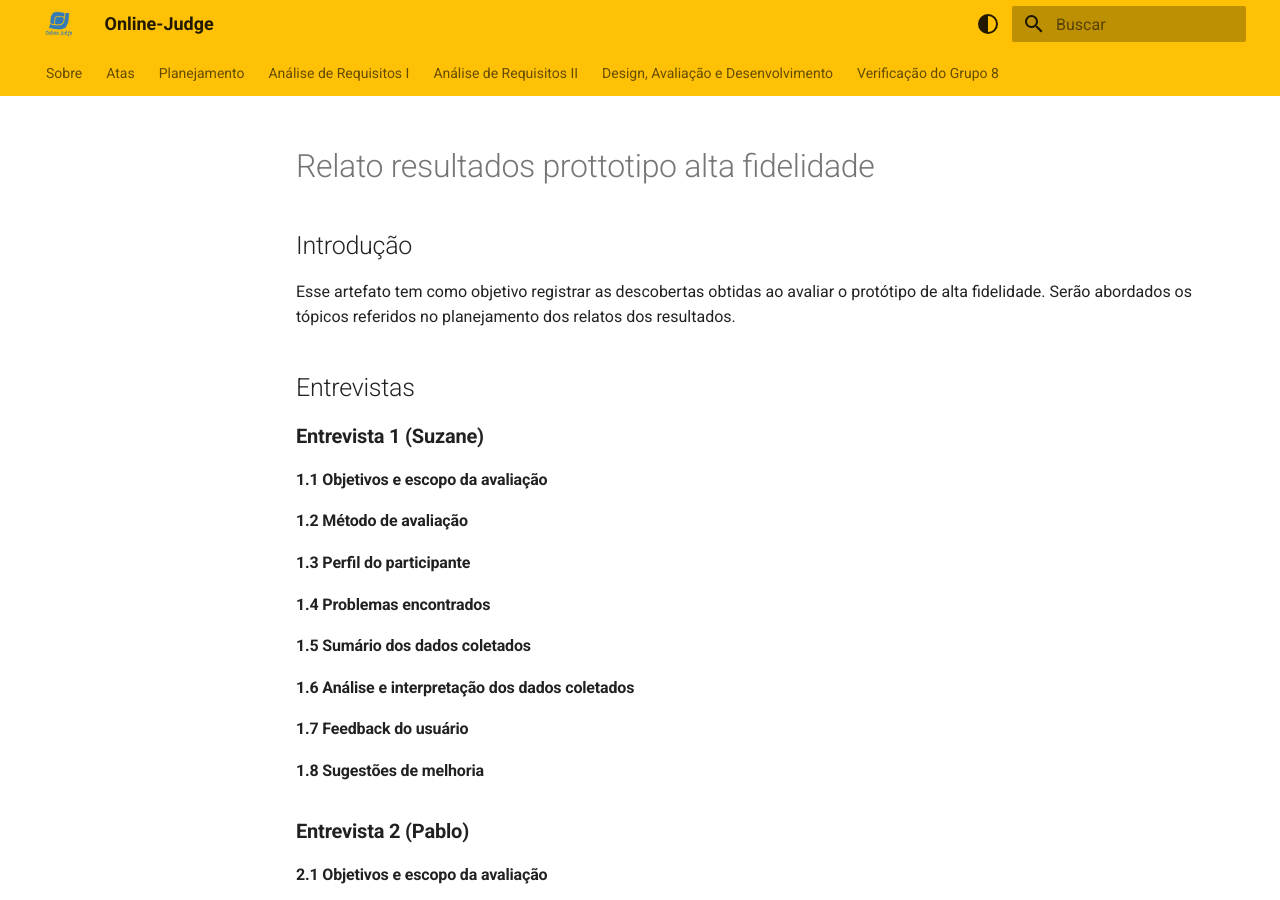
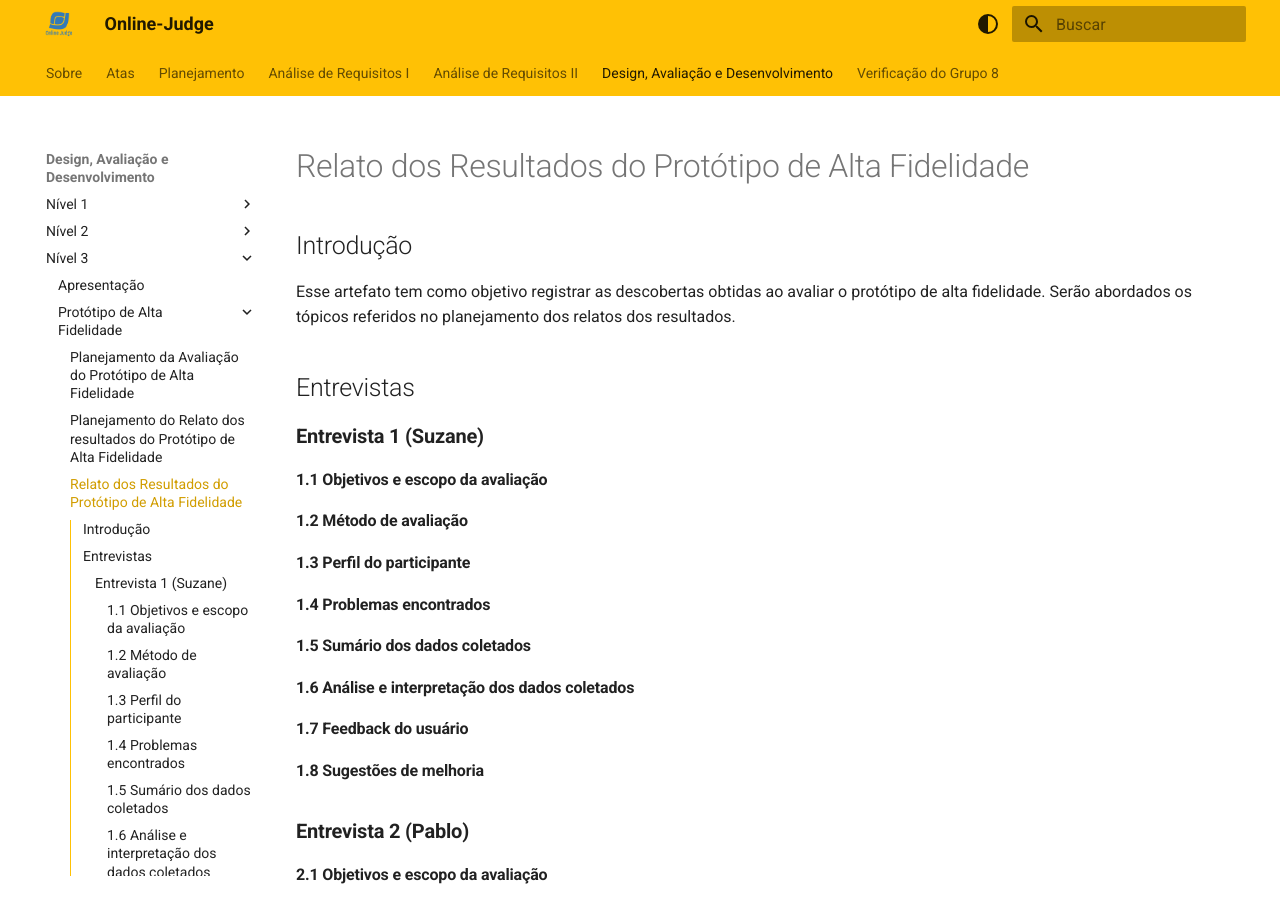
Before and after one commit to Interacao-Humano-Computador/2023.2-OnlineJudge, an MkDocs documentation site: the page built from docs/quarta-entrega/nivel3/relato-resultados-prototipo-alta-fidelidade.md, in a window 1280 px wide and 900 px high. Built offline with MkDocs 1.6.1 and Material for MkDocs 9.7.7, drawn with Linux system fonts in a browser that asks for light colours; some of the changed text lies outside the part shown.

Commit message:
adicionando rota pro relato dos resultados

```diff
--- a/mkdocs.yml
+++ b/mkdocs.yml
@@ -58,10 +58,11 @@ nav:
               - Planejamento do Relato dos Resultados do Protótipo de Papel: quarta-entrega/nivel2/planejamento-do-relato-dos-resultados-prototipo-de-papel.md
               - Relato dos Resultados do Protótipo de papel: quarta-entrega/nivel2/relato-dos-resultados-do-protótipo-de-papel.md
       - Nível 3:
-            - Apresentação: quarta-entrega/nivel3/apresentacao.md
-            - Protótipo de Alta Fidelidade:
+          - Apresentação: quarta-entrega/nivel3/apresentacao.md
+          - Protótipo de Alta Fidelidade:
               - Planejamento da Avaliação do Protótipo de Alta Fidelidade: quarta-entrega/nivel3/planejamento-avaliacao-prototipo-alta-fidelidade.md
               - Planejamento do Relato dos resultados do Protótipo de Alta Fidelidade: quarta-entrega/nivel3/planejamento-relato-dos-resultados-prototipo-alta.md
+              - Relato dos Resultados do Protótipo de Alta Fidelidade: quarta-entrega/nivel3/relato-resultados-prototipo-alta-fidelidade.md
 
   - Verificação do Grupo 8:
       - Apresentação: verificacao/grupo_8/apresentacao/apresentacao.md
```
Also changed, not shown: docs/quarta-entrega/nivel3/relato-resultados-prototipo-alta-fidelidade.md (renamed from docs/quarta-entrega/nivel3/relato-resultados-prottotipo-alta-fidelidade.md).
